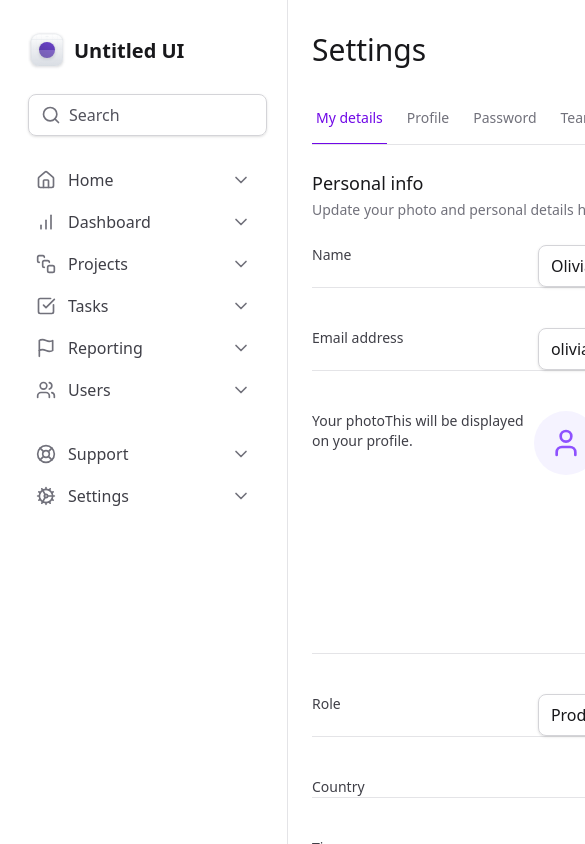
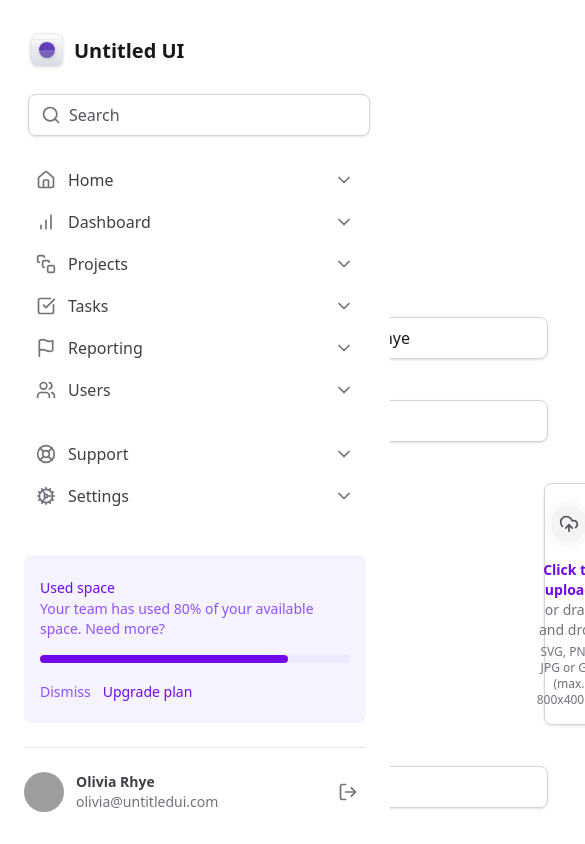
Before and after one commit to Beatriz-Cavallieri/tailwind-dashboard, a React (Vite) app: page / in a window 390 px wide. Shown: the top 844 px of the page, 585 px wide, since content can reach past the window. Built offline with nearby package versions, Linux system fonts and the light colour scheme; grey boxes are pictures that could not be loaded.

Commit message:
style: adds responsive behaviour to Sidebar

```diff
--- a/src/components/Sidebar/index.tsx
+++ b/src/components/Sidebar/index.tsx
@@ -7,7 +7,7 @@ import * as Input from '../Form/Input'
 
 const Sidebar = () => {
   return (
-    <aside className="border-r border-zinc-200 py-8 px-6 flex flex-col gap-6">
+    <aside className="border-zinc-200 py-8 px-6 flex flex-col gap-6 fixed top-0 bottom-0 left-0 right-0 z-20 bg-white lg:relative lg:right-auto lg:w-80 lg:border-r lg:px-5 lg:py-8">
       <Logo />
 
       <Input.Root>
```
